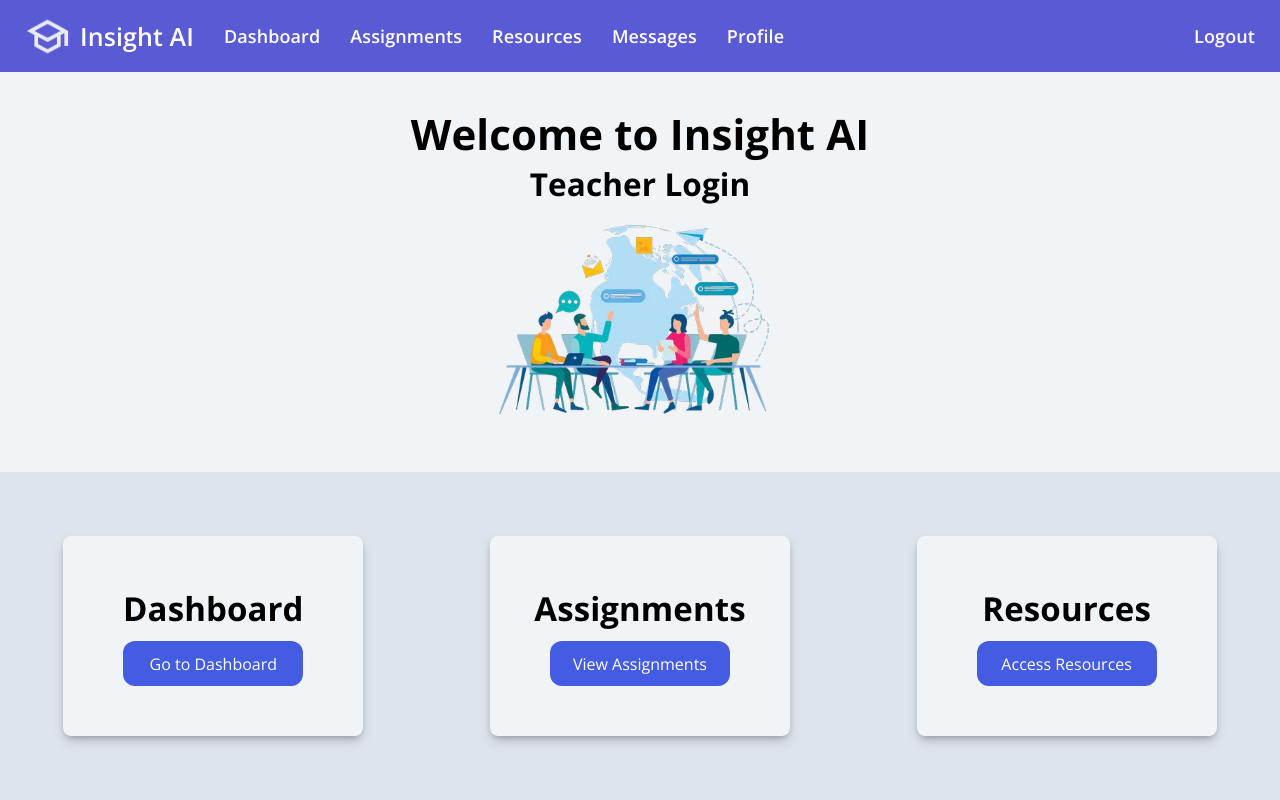
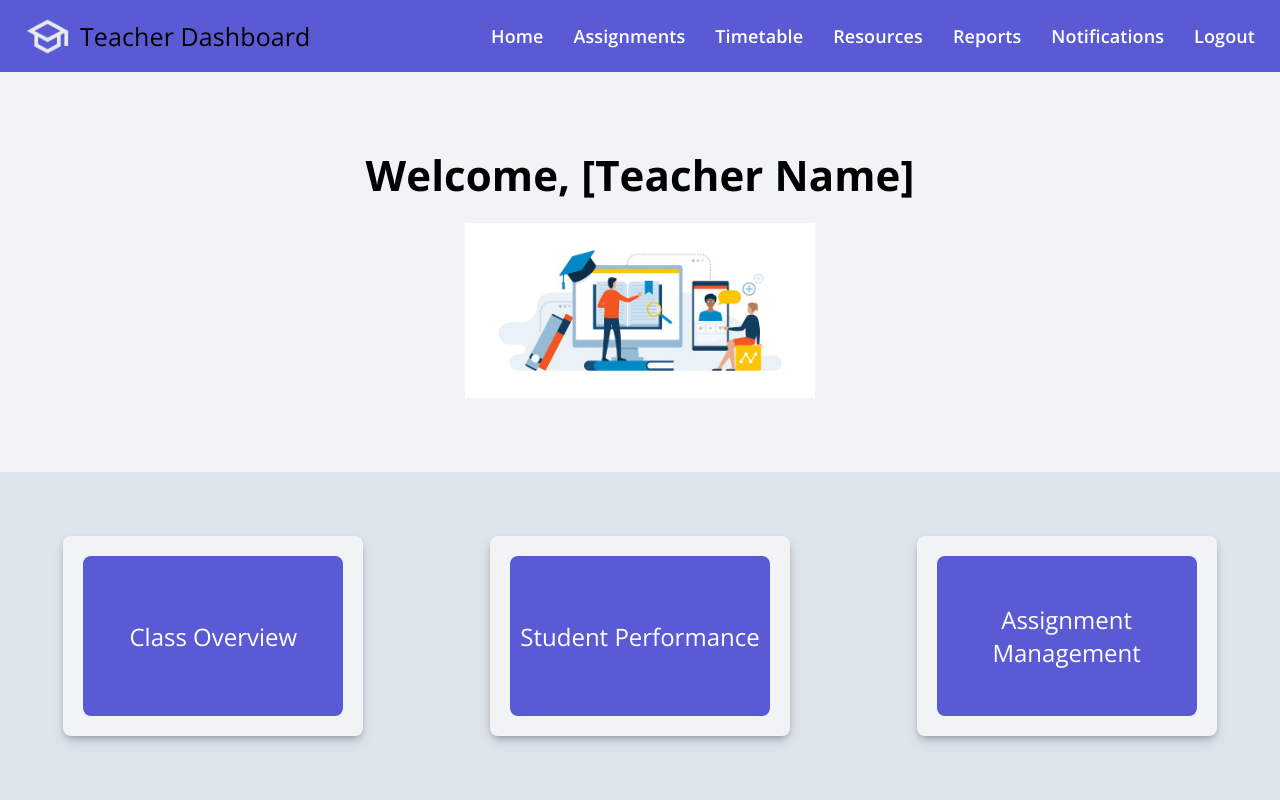
Before and after one commit to AkhilAyyappan/InsightAi, a Flask app: page /tindex in a window 1280 px wide. Run offline with Flask 3, Linux system fonts and the light colour scheme.

Commit message:
modified

```diff
--- a/app.py
+++ b/app.py
@@ -85,10 +85,6 @@ def resources():
 def tindex():
     return render_template('tindex.html')
 
-@app.route('/teacher')
-def teacher():
-    return render_template('teacher.html')
-
 @app.route('/assign')
 def assign():
     return render_template('assign.html')
@@ -100,6 +96,10 @@ def timetable():
 @app.route('/ai-feedback')
 def ai_feedback():
     return render_template('ai-feedback.html')
+
+@app.route('/class-overview')
+def class_overview():
+    return render_template('class-overview.html')
 
 @app.route('/create-assignments')
 def create_assignments():
--- a/static/stylet.css
+++ b/static/stylet.css
@@ -121,4 +121,3 @@ button {
 button:hover {
     background-color: #354ab2;
 }
-button:act
--- a/templates/ai-feedback.html
+++ b/templates/ai-feedback.html
@@ -14,7 +14,7 @@
                 <span>Feedback</span>
             </div>
             <div class="part1">
-                <a href="{{ url_for('teacher') }}">Home</a>
+                <a href="{{ url_for('tindex') }}">Home</a>
                 <a href="#">Classes</a>
                 <a href="{{ url_for('timetable') }}">Timetable</a>
                 <a href="#">Reports</a>
--- a/templates/assign.html
+++ b/templates/assign.html
@@ -14,7 +14,7 @@
                 <span>ASSIGNMENT</span>
             </div>
             <div class="part1">
-                <a href="{{ url_for('teacher') }}">Home</a>
+                <a href="{{ url_for('tindex') }}">Home</a>
                 <a href="#">Classes</a>
                 <a href="{{ url_for('timetable') }}">Timetable</a>
                 <a href="#">Reports</a>
--- a/templates/create-assignments.html
+++ b/templates/create-assignments.html
@@ -14,7 +14,7 @@
                 <span>Assignment</span>
             </div>
             <div class="part1">
-                <a href="{{ url_for('teacher') }}">Home</a>
+                <a href="{{ url_for('tindex') }}">Home</a>
                 <a href="#">Classes</a>
                 <a href="{{ url_for('timetable') }}">Timetable</a>
                 <a href="#">Reports</a>
--- a/templates/grade-assignments.html
+++ b/templates/grade-assignments.html
@@ -14,7 +14,7 @@
                 <span>Grade</span>
             </div>
             <div class="part1">
-                <a href="{{ url_for('teacher') }}">Home</a>
+                <a href="{{ url_for('tindex') }}">Home</a>
                 <a href="#">Classes</a>
                 <a href="{{ url_for('timetable') }}">Timetable</a>
                 <a href="#">Reports</a>
--- a/templates/resource-library.html
+++ b/templates/resource-library.html
@@ -14,7 +14,7 @@
                 <span>Resource</span>
             </div>
             <div class="part1">
-                <a href="{{ url_for('teacher') }}">Home</a>
+                <a href="{{ url_for('tindex') }}">Home</a>
                 <a href="#">Classes</a>
                 <a href="{{ url_for('timetable') }}">Timetable</a>
                 <a href="#">Reports</a>
--- a/templates/share-learning-materials.html
+++ b/templates/share-learning-materials.html
@@ -14,7 +14,7 @@
                 <span>Resources</span>
             </div>
             <div class="part1">
-                <a href="{{ url_for('teacher') }}">Home</a>
+                <a href="{{ url_for('tindex') }}">Home</a>
                 <a href="#">Classes</a>
                 <a href="{{ url_for('timetable') }}">Timetable</a>
                 <a href="#">Reports</a>
--- a/templates/student-performance.html
+++ b/templates/student-performance.html
@@ -14,7 +14,7 @@
                 <span>Student Performance</span>
             </div>
             <div class="part1">
-                <a href="{{ url_for('teacher') }}l">HOME</a>
+                <a href="{{ url_for('tindex') }}l">HOME</a>
                 <a href="#">Classes</a>
                 <a href="{{ url_for('timetable') }}">Timetable</a>
                 <a href="#">Reports</a>
--- a/templates/timetable.html
+++ b/templates/timetable.html
@@ -14,7 +14,7 @@
                 <span>Timetable</span>
             </div>
             <div class="part1">
-                <a href="{{ url_for('teacher') }}l">Home</a>
+                <a href="{{ url_for('tindex') }}">Home</a>
                 <a href="#">Classes</a>
                 <a href="{{ url_for('timetable') }}">Timetable</a>
                 <a href="#">Reports</a>
--- a/templates/tindex.html
+++ b/templates/tindex.html
@@ -1,49 +1,51 @@
 <!DOCTYPE html>
 <html lang="en">
-
 <head>
     <meta charset="UTF-8">
     <meta name="viewport" content="width=device-width, initial-scale=1.0">
-    <title>Document</title>
-    <link rel="stylesheet" href="/static/style.css">
+    <title>Teacher Dashboard</title>
+    <link rel="stylesheet" href="/static/stylet.css">
 </head>
-
 <body>
+    <div class="flex">
         <nav>
+            <div class="logo">
+                <img src="/static/icon.png" alt=""> <!-- Replace "logo.png" with your logo image link -->
+                <span>Teacher Dashboard</span>
+            </div>
             <div class="part1">
-            <a href="#" class="logo">
-                <img src="icon.png" alt="">Insight AI</a>
-            <a href="{{ url_for('teacher') }}">Dashboard</a>
+                <a href="{{ url_for('tindex') }}">Home</a>
                 <a href="{{ url_for('assign') }}">Assignments</a>
+                <a href="{{ url_for('timetable') }}">Timetable</a>
                 <a href="{{ url_for('tresource') }}">Resources</a>
-            <a href="#">Messages</a>
-            <a href="#">Profile</a>
-        </div>
-        <div class="part2">
+                <a href="#">Reports</a>
+                <a href="#">Notifications</a>
                 <a href="{{ url_for('logout') }}">Logout</a>
             </div>
         </nav>
         <div class="container">
-        <div class="row1">
-            <h1>Welcome to Insight AI</h1>
-            <h2>Teacher Login</h2>
-            <img src="img.webp" alt="">
+            <div class="row1 flex">
+                <h1>Welcome, [Teacher Name]</h1>
+                <img src="/static/teacher.jpg" alt="Teacher Image"> <!-- Replace "teacher.png" with your teacher image link -->
             </div>
             <div class="row2">
-            <div class="cards flex">
-                <h1>Dashboard</h1>
-                <button>Go to Dashboard</button>
+                <div class="cards">
+                    <button class="nav-btn" onclick="navigateTo('{{ url_for('class_overview') }}')">Class Overview</button>
                 </div>
-            <div class="cards flex">
-                <h1>Assignments</h1>
-                <button>View Assignments</button>
+                <div class="cards">
+                    <button class="nav-btn" onclick="navigateTo('{{ url_for('student_performance') }}')">Student Performance</button>
                 </div>
-            <div class="cards flex">
-                <h1>Resources</h1>
-                <button>Access Resources</button>
+                <div class="cards">
+                    <button class="nav-btn" onclick="navigateTo('{{ url_for('assign') }}')">Assignment Management</button>
                 </div>
             </div>
         </div>
+    </div>
+
+    <script>
+        function navigateTo(page) {
+            window.location.href = page;
+        }
+    </script>
 </body>
-
 </html>
--- a/templates/tresource.html
+++ b/templates/tresource.html
@@ -14,7 +14,7 @@
                 <span>Resources</span>
             </div>
             <div class="part1">
-                <a href="{{ url_for('teacher') }}">Home</a>
+                <a href="{{ url_for('tindex') }}">Home</a>
                 <a href="#">Classes</a>
                 <a href="{{ url_for('timetable') }}">Timetable</a>
                 <a href="#">Reports</a>
--- a/templates/upload-resources.html
+++ b/templates/upload-resources.html
@@ -14,7 +14,7 @@
                 <span>Resorces</span>
             </div>
             <div class="part1">
-                <a href="{{ url_for('teacher') }}">Home</a>
+                <a href="{{ url_for('tindex') }}">Home</a>
                 <a href="#">Classes</a>
                 <a href="{{ url_for('timetable') }}">Timetable</a>
                 <a href="#">Reports</a>
```
Also changed, not shown: templates/class-overview.html (+28 -21 lines), templates/teacher.html (deleted, +0 -53 lines), static/teacher.jpg (added). Lines whose indentation alone changed are shown as unchanged.
